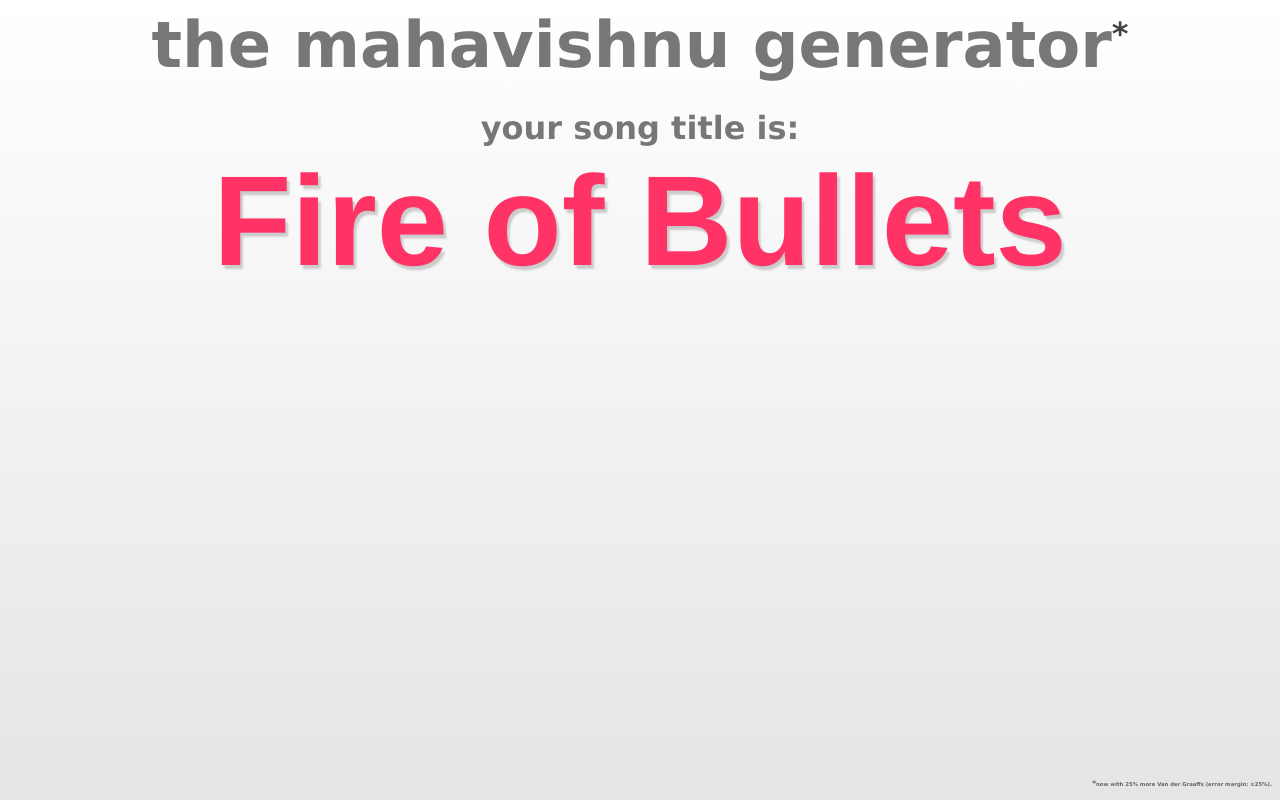
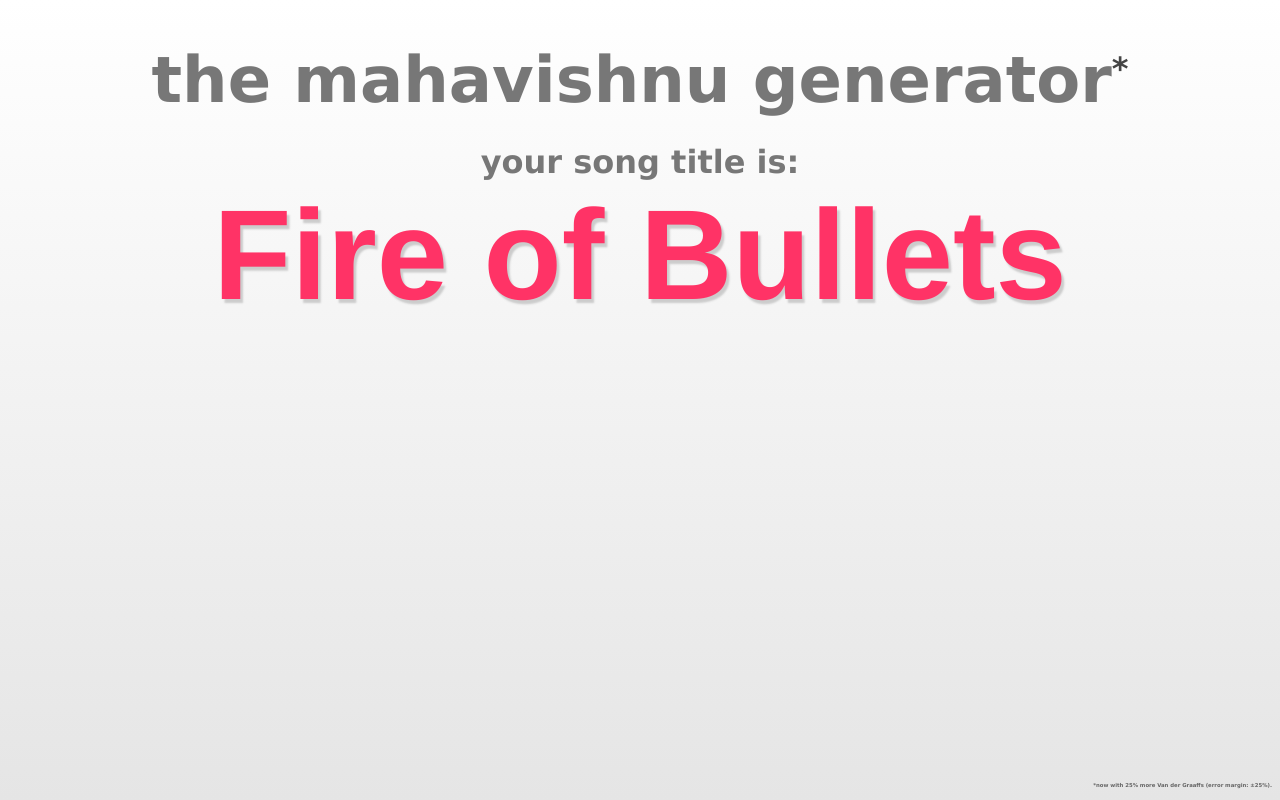
Before and after one commit to eddieantonio/mahavishnu, a plain HTML site: page index.html in a window 1280 px wide. Drawn offline with Linux system fonts and the light colour scheme.

Commit message:
Random improvements.

```diff
--- a/index.html
+++ b/index.html
@@ -1,65 +1,103 @@
+<!DOCTYPE HTML>
 <html>
 <head>
+    <meta charset="UTF-8">
     <title>THE MAHAVISHNU GENERATOR</title>
     <script src="words.js"></script>
     <script src="maha.js"></script>
     <style>
+        html {
+            height: 100%;
+            background: #f0f0f0 url(w2b.png) repeat-y right bottom;
+            background: -moz-linear-gradient(bottom, #E5E5E5, #FFFFFF);
+            background: -webkit-gradient(linear, left bottom, left top,
+                        from(#E5E5E5), to(#FFFFFF));
+            background-attachment: fixed;
+        }
         body {
             color: #777;
-            background: #f0f0f0 url(w2b.png) repeat-y right bottom;
-            /*background: -moz-linear-gradient(bottom, #E5E5E5, #FFFFFF);*/
-            background: -webkit-gradient(linear, left bottom, left top,
-                        from(#E5E5E5), to(#FFFFFF));
-            /*
-            background: -webkit-gradient(linear, left top, left bottom,
-            from(#ccc), to(#000));
-            */
 
             text-align: center;
-            overflow: clip;
-            font-family: Geneva, "Bitstream Vera Sans", Helvetica, Arial, sans;
+            font-family: Geneva, "Bitstream Vera Sans", sans-serif;
             text-transform: lowercase;
+
+            margin: 0;
         }
-        h1#title {
+        h1.title {
             font-size: 48pt;
             margin-bottom: 0px;
         }
-        h2#subtitle {
+        h2.footer {
             font-size: 4pt;
-            /*margin-top: -10px;*/
             color: #666666;
-            position: absolute;
+            position: fixed;
             bottom: 6pt;
             right: 6pt;
             text-transform: none;
+            z-index: -1;
         }
-        h2#prefix {
+        .prefix {
             font-size: 24pt;
             margin-bottom: 0px;
         }
-        div#song-title {
+        .song-title {
             font-size: 96pt;
             color: #ff3366;
             font-weight: bold;
             text-transform: none;
             font-family: Helvetica;
             text-shadow: 2pt 3pt 2px #CCC;
+            transition: text-shadow .25s;
+        }
+        .song-title a {
+            color: inherit;
+            text-decoration: inherit;
+        }
+        .song-title:hover {
+            color: #ff4466;
+            text-shadow: 0pt 1pt 2px #CCC;
+        }
+        .title .star {
+            font-size: 0.5em;
+            color: #444;
+        }
+        .footer .star {
+            font-size: 1.5em;
+        }
+        .hide {
+            display: none;
         }
     </style>
 </head>
 <body>
-    <h1 id="title">The Mahavishnu Generator<sup style="font-size: 0.5em; color: #444;">*</sup></h1>
+    <noscript>
+        You must have JavaScript for this non-sense to work.
+    </noscript>
+    <div id="content" class="hide">
+        <h1 class="title">The Mahavishnu Generator<sup class="star">*</sup></h1>
 
-    <h2 id="prefix">Your song title is:</h2>
-    <div id="song-title">
-        <script>
-            document.write(generateSongName());
-        </script>
-        <noscript>
-            Javascript Deficiencer!
-        </noscript>
-     </div>
-    <h2 id="subtitle"><span style="font-size: 1.5em;">*</span>now with 25% more
-        Van der Graaffs (error margin: &plusmn;25%).</h2>
+        <h2 class="prefix">Your song title is:</h2>
+        <div class="song-title"><a href="#" id="song-goes-here"></a></div>
+        <h2 class="footer"><span style="">*</span>now with 25% more Van der
+            Graaffs (error margin: &plusmn;25%).</h2>
+    </div>
+    <script>
+        var placeholder = document.querySelector('#song-goes-here');
+
+        document
+            .querySelector('#content')
+            .classList
+            .remove('hide');
+
+        function renderSuggestion() {
+            placeholder.innerText = generateSongName();
+        }
+
+        renderSuggestion();
+        placeholder.onclick = function () {
+            renderSuggestion();
+            return false;
+        }
+    </script>
 </body>
 </html>
```
